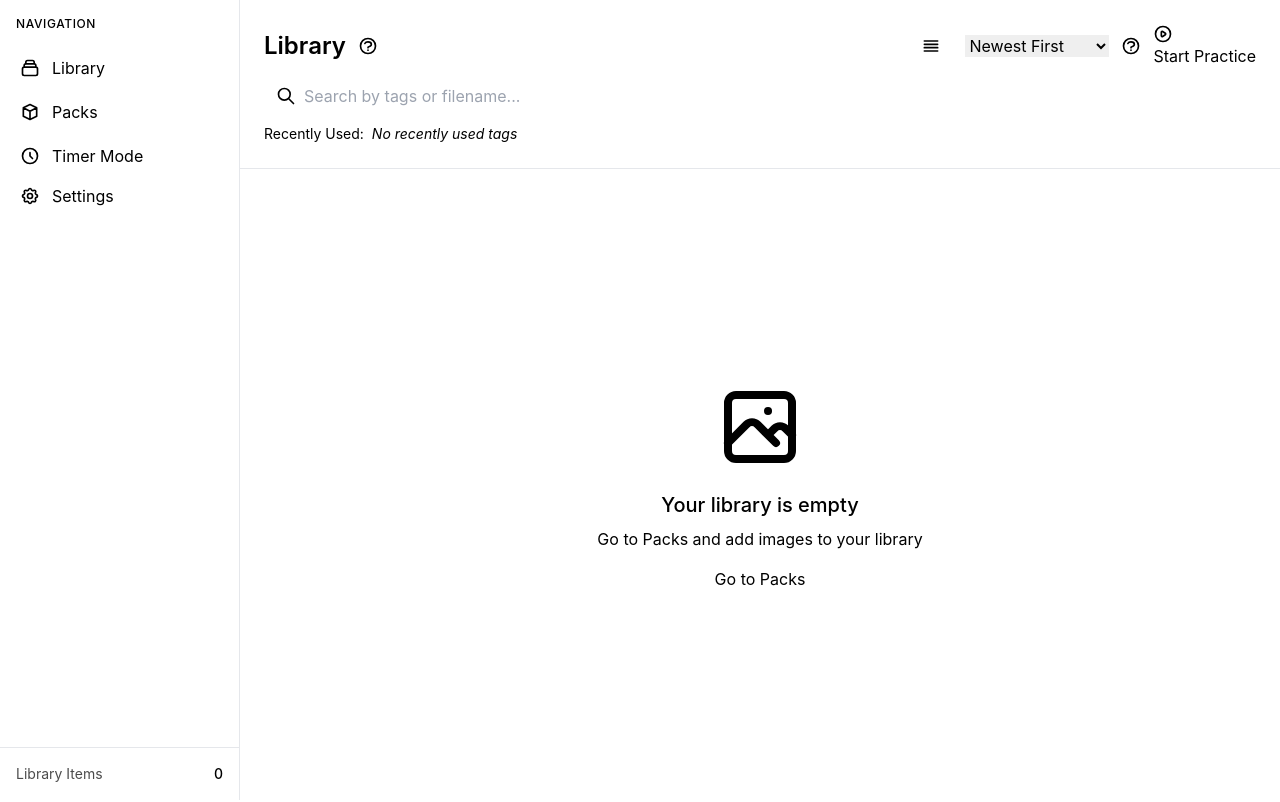
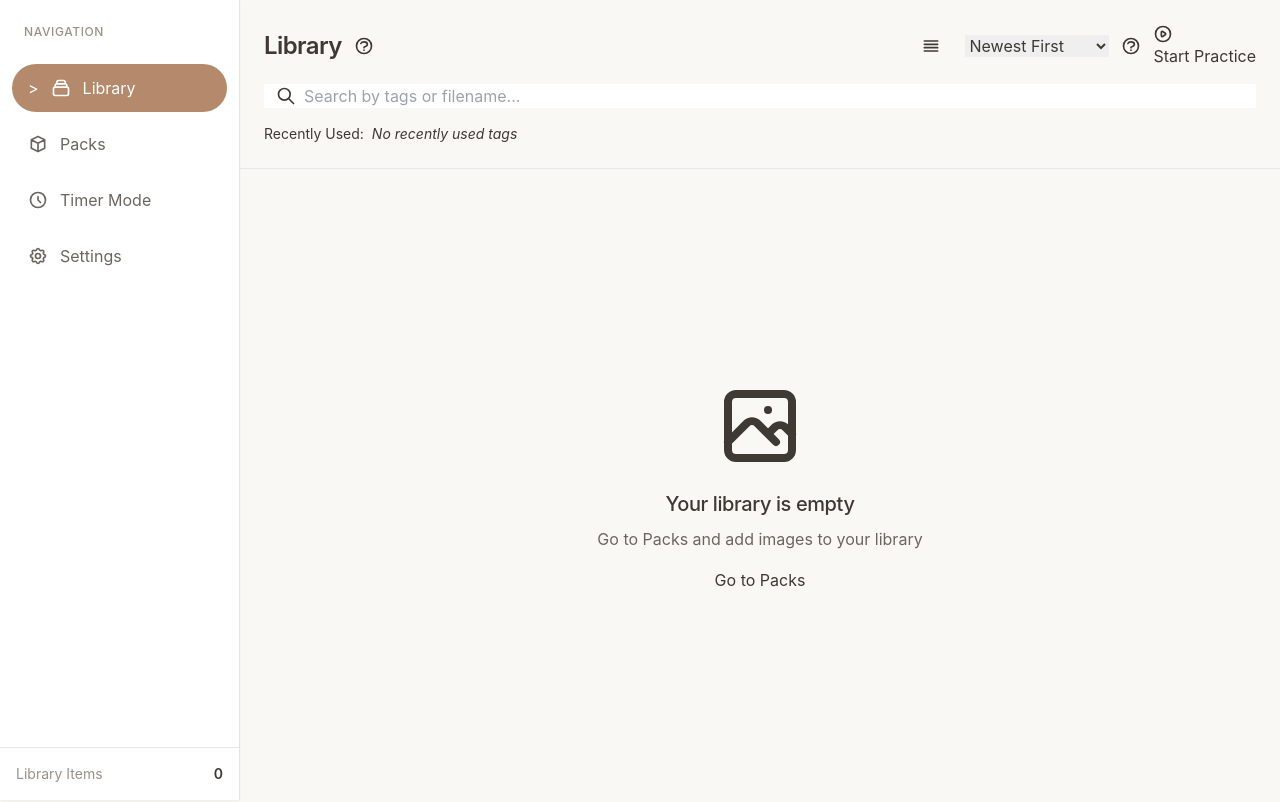
Before and after one commit to darrenk196/draw-stack-app, a SvelteKit app: page / in a window 1280 px wide. Shown: the top 802 px of the page. Built offline with nearby package versions, Linux system fonts and the light colour scheme.

Commit message:
Save state after navigation sidebar warm styling - before main content transformation

```diff
--- a/src/app.css
+++ b/src/app.css
@@ -1,6 +1,42 @@
 @tailwind base;
 @tailwind components;
 @tailwind utilities;
+
+@layer base {
+  /* Warm Art Gallery Typography System */
+  h1 {
+    @apply text-4xl font-semibold tracking-tightest text-warm-charcoal;
+  }
+
+  h2 {
+    @apply text-3xl font-semibold tracking-tighter text-warm-charcoal;
+  }
+
+  h3 {
+    @apply text-2xl font-semibold text-warm-charcoal;
+  }
+
+  h4 {
+    @apply text-lg font-semibold text-warm-charcoal;
+  }
+
+  p {
+    @apply text-base leading-relaxed text-warm-gray;
+  }
+
+  /* Mobile responsive typography */
+  @media (max-width: 768px) {
+    h1 {
+      @apply text-3xl;
+    }
+    h2 {
+      @apply text-2xl;
+    }
+    h3 {
+      @apply text-xl;
+    }
+  }
+}
 
 * {
   box-sizing: border-box;
@@ -11,7 +47,9 @@ body {
   margin: 0;
   padding: 0;
   height: 100%;
-  font-family: -apple-system, BlinkMacSystemFont, 'Segoe UI', Roboto, Oxygen, Ubuntu, Cantarell, sans-serif;
+  font-family: -apple-system, BlinkMacSystemFont, 'Segoe UI', 'Roboto', 'Oxygen', 'Ubuntu', 'Cantarell', 'Fira Sans', 'Droid Sans', 'Helvetica Neue', sans-serif;
+  background-color: #FAF8F5; /* cream background */
+  color: #3E3933; /* warm-charcoal text */
 }
 
 /* Performance optimizations */
--- a/src/routes/+layout.svelte
+++ b/src/routes/+layout.svelte
@@ -52,25 +52,27 @@
   });
 </script>
 
-<div class="flex h-screen bg-base-100">
+<div class="flex h-screen bg-cream">
   <!-- Sidebar -->
   <aside
-    class="app-sidebar w-60 bg-base-200 flex flex-col border-r border-base-300"
+    class="app-sidebar w-60 bg-white flex flex-col border-r border-warm-beige shadow-sm"
   >
     <!-- Navigation Header -->
-    <div class="p-4 text-xs text-base-content/60 font-medium tracking-wider">
+    <div class="p-6 text-xs text-warm-gray-light font-medium tracking-wider">
       NAVIGATION
     </div>
 
     <!-- Navigation Links -->
-    <nav class="flex-1 px-2">
+    <nav class="flex-1 px-3">
       <a
         href="/"
-        class="flex items-center gap-3 px-3 py-2 rounded-lg mb-1 transition-colors text-base-content"
-        class:bg-primary={$page.url.pathname === "/"}
-        class:text-primary-content={$page.url.pathname === "/"}
-        class:hover:bg-base-300={$page.url.pathname !== "/"}
+        class="flex items-center gap-3 px-4 py-3 rounded-full mb-2 transition-colors"
+        class:bg-terracotta={$page.url.pathname === "/"}
+        class:text-white={$page.url.pathname === "/"}
+        class:text-warm-gray={$page.url.pathname !== "/"}
+        class:hover:bg-cream={$page.url.pathname !== "/"}
       >
+        >
         <svg
           xmlns="http://www.w3.org/2000/svg"
           class="h-5 w-5"
@@ -90,10 +92,11 @@
 
       <a
         href="/packs"
-        class="flex items-center gap-3 px-3 py-2 rounded-lg mb-1 transition-colors text-base-content"
-        class:bg-primary={$page.url.pathname.startsWith("/packs")}
-        class:text-primary-content={$page.url.pathname.startsWith("/packs")}
-        class:hover:bg-base-300={!$page.url.pathname.startsWith("/packs")}
+        class="flex items-center gap-3 px-4 py-3 rounded-full mb-2 transition-colors"
+        class:bg-terracotta={$page.url.pathname.startsWith("/packs")}
+        class:text-white={$page.url.pathname.startsWith("/packs")}
+        class:text-warm-gray={!$page.url.pathname.startsWith("/packs")}
+        class:hover:bg-cream={!$page.url.pathname.startsWith("/packs")}
       >
         <svg
           xmlns="http://www.w3.org/2000/svg"
@@ -114,10 +117,11 @@
 
       <a
         href="/timer"
-        class="flex items-center gap-3 px-3 py-2 rounded-lg transition-colors text-base-content"
-        class:bg-primary={$page.url.pathname === "/timer"}
-        class:text-primary-content={$page.url.pathname === "/timer"}
-        class:hover:bg-base-300={$page.url.pathname !== "/timer"}
+        class="flex items-center gap-3 px-4 py-3 rounded-full mb-2 transition-colors"
+        class:bg-terracotta={$page.url.pathname === "/timer"}
+        class:text-white={$page.url.pathname === "/timer"}
+        class:text-warm-gray={$page.url.pathname !== "/timer"}
+        class:hover:bg-cream={$page.url.pathname !== "/timer"}
       >
         <svg
           xmlns="http://www.w3.org/2000/svg"
@@ -138,10 +142,11 @@
 
       <a
         href="/settings"
-        class="flex items-center gap-3 px-3 py-2 rounded-lg transition-colors text-base-content"
-        class:bg-primary={$page.url.pathname === "/settings"}
-        class:text-primary-content={$page.url.pathname === "/settings"}
-        class:hover:bg-base-300={$page.url.pathname !== "/settings"}
+        class="flex items-center gap-3 px-4 py-3 rounded-full mb-2 transition-colors"
+        class:bg-terracotta={$page.url.pathname === "/settings"}
+        class:text-white={$page.url.pathname === "/settings"}
+        class:text-warm-gray={$page.url.pathname !== "/settings"}
+        class:hover:bg-cream={$page.url.pathname !== "/settings"}
       >
         <svg
           xmlns="http://www.w3.org/2000/svg"
@@ -168,10 +173,10 @@
     </nav>
 
     <!-- Stats Footer -->
-    <div class="p-4 border-t border-base-300 text-sm space-y-1">
-      <div class="flex justify-between text-base-content">
-        <span class="opacity-70">Library Items</span>
-        <span class="font-medium">{libraryCount}</span>
+    <div class="p-4 border-t border-warm-beige text-sm space-y-1">
+      <div class="flex justify-between">
+        <span class="text-warm-gray-light">Library Items</span>
+        <span class="font-semibold text-warm-charcoal">{libraryCount}</span>
       </div>
     </div>
   </aside>
@@ -186,7 +191,7 @@
   <Onboarding onComplete={completeOnboarding} />
 {/if}
 
-<Toaster position="bottom-right" theme="dark" richColors />
+<Toaster position="bottom-right" theme="light" richColors />
 
 <style>
   :global(html.immersive-practice) .app-sidebar {
--- a/tailwind.config.js
+++ b/tailwind.config.js
@@ -2,24 +2,43 @@
 export default {
   content: ["./src/**/*.{html,js,svelte,ts}"],
   theme: {
-    extend: {},
+    extend: {
+      colors: {
+        // Warm Art Gallery Palette
+        cream: "#FAF8F5",
+        terracotta: "#B5896C",
+        "terracotta-dark": "#9F7659",
+        "warm-charcoal": "#3E3933",
+        "warm-gray": "#6B6560",
+        "warm-gray-light": "#9C9188",
+        "warm-beige": "#E8E3DC",
+        "warm-beige-dark": "#D5CFC5",
+        "warm-tan": "#8B6F56",
+      },
+      letterSpacing: {
+        tightest: "-0.025em",
+        tighter: "-0.02em",
+      },
+    },
   },
   plugins: [require("daisyui")],
   daisyui: {
     themes: [
       {
         drawstack: {
-          primary: "#6366f1",
-          secondary: "#8b5cf6",
-          accent: "#06b6d4",
-          neutral: "#1f2937",
-          "base-100": "#191919",
-          "base-200": "#242424",
-          "base-300": "#2d2d2d",
-          "base-content": "#ffffff",
-          info: "#3abff8",
-          success: "#36d399",
-          warning: "#fbbd23",
+          primary: "#B5896C", // terracotta
+          "primary-focus": "#9F7659", // terracotta-dark
+          "primary-content": "#ffffff",
+          secondary: "#FAF8F5", // cream
+          accent: "#B5896C",
+          neutral: "#6B6560", // warm-gray
+          "base-100": "#FAF8F5", // cream background
+          "base-200": "#ffffff", // white for cards
+          "base-300": "#E8E3DC", // warm-beige for borders
+          "base-content": "#3E3933", // warm-charcoal for text
+          info: "#B5896C",
+          success: "#4CAF50",
+          warning: "#FFB300",
           error: "#f87272",
         },
       },
```
